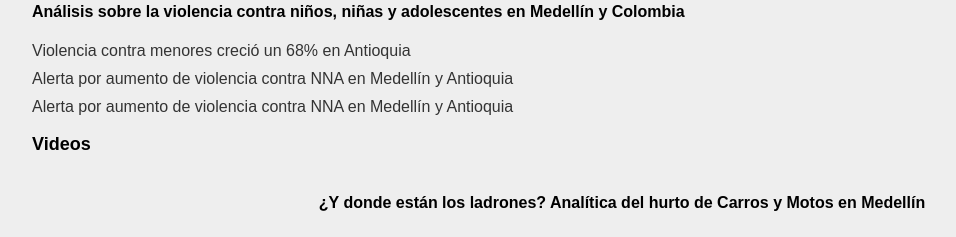
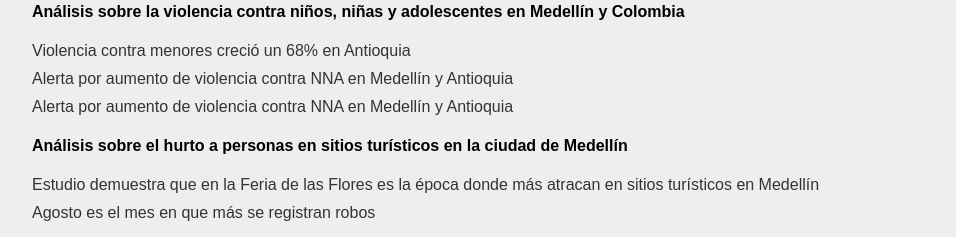
Before and after one commit to datawithjulianuribe/portafolio, a plain HTML site: page prensa.html in a window 1280 px wide. Shown: the part 1152-1389 px from the top of the page, without its empty margins (18-974 px from the left). Drawn offline with Linux system fonts and the light colour scheme.

Commit message:
Update prensa.html

```diff
--- a/prensa.html
+++ b/prensa.html
@@ -176,6 +176,9 @@
 		<li><a href="https://www.h13n.com/violencia-contra-menores-crecio-en-antioquia/182616/">Violencia contra menores creció un 68% en Antioquia</a></li>
 		<li><a href="https://telemedellin.tv/aumento-violencia-contra-nna-en-medellin/628463/">Alerta por aumento de violencia contra NNA en Medellín y Antioquia</a></li>
 		<li><a href="https://colombianews.info/colombia/andina/antioquia/alerta-por-aumento-de-violencia-contra-nna-en-medellin-y-antioquia/">Alerta por aumento de violencia contra NNA en Medellín y Antioquia</a></li>
+		<h4>Análisis sobre el hurto a personas en sitios turísticos en la ciudad de Medellín</h4>
+		<li><a href="https://www.alertapaisa.com/noticias/valle-de-aburra/estudio-demuestra-que-en-la-feria-de-las-flores-es-la-epoca-donde-mas">Estudio demuestra que en la Feria de las Flores es la época donde más atracan en sitios turísticos en Medellín</a></li>
+		<li><a href="https://www.teleantioquia.co/noticias/agosto-es-el-mes-en-que-mas-se-registran-robos/">Agosto es el mes en que más se registran robos</a></li>
 	        <h3>Videos</h3>
 		<div class="video-container">
 			<h4>¿Y donde están los ladrones? Analítica del hurto de Carros y Motos en Medellín</h4>
@@ -206,6 +209,12 @@
 			<br>
 			<iframe width="560" height="315" src="https://www.youtube.com/embed/x47tde4Ij2g" title="YouTube video player" frameborder="0" allow="accelerometer; autoplay; clipboard-write; encrypted-media; gyroscope; picture-in-picture; web-share" allowfullscreen></iframe>
 			<br>
+			<h4>Análisis sobre el hurto a personas en sitios turísticos en la ciudad de Medellín</h4>
+			<br>
+			<iframe width="560" height="315" src="https://www.youtube.com/embed/szmWyQSeKIg" title="YouTube video player" frameborder="0" allow="accelerometer; autoplay; clipboard-write; encrypted-media; gyroscope; picture-in-picture; web-share" allowfullscreen></iframe>
+			<br>
+			<iframe width="560" height="315" src="https://www.youtube.com/embed/Y6pRjr-vnmE" title="YouTube video player" frameborder="0" allow="accelerometer; autoplay; clipboard-write; encrypted-media; gyroscope; picture-in-picture; web-share" allowfullscreen></iframe>
+			<br>
 		</div>
 	  </ul>
 	</section>
```
Lines whose indentation alone changed are shown as unchanged.
